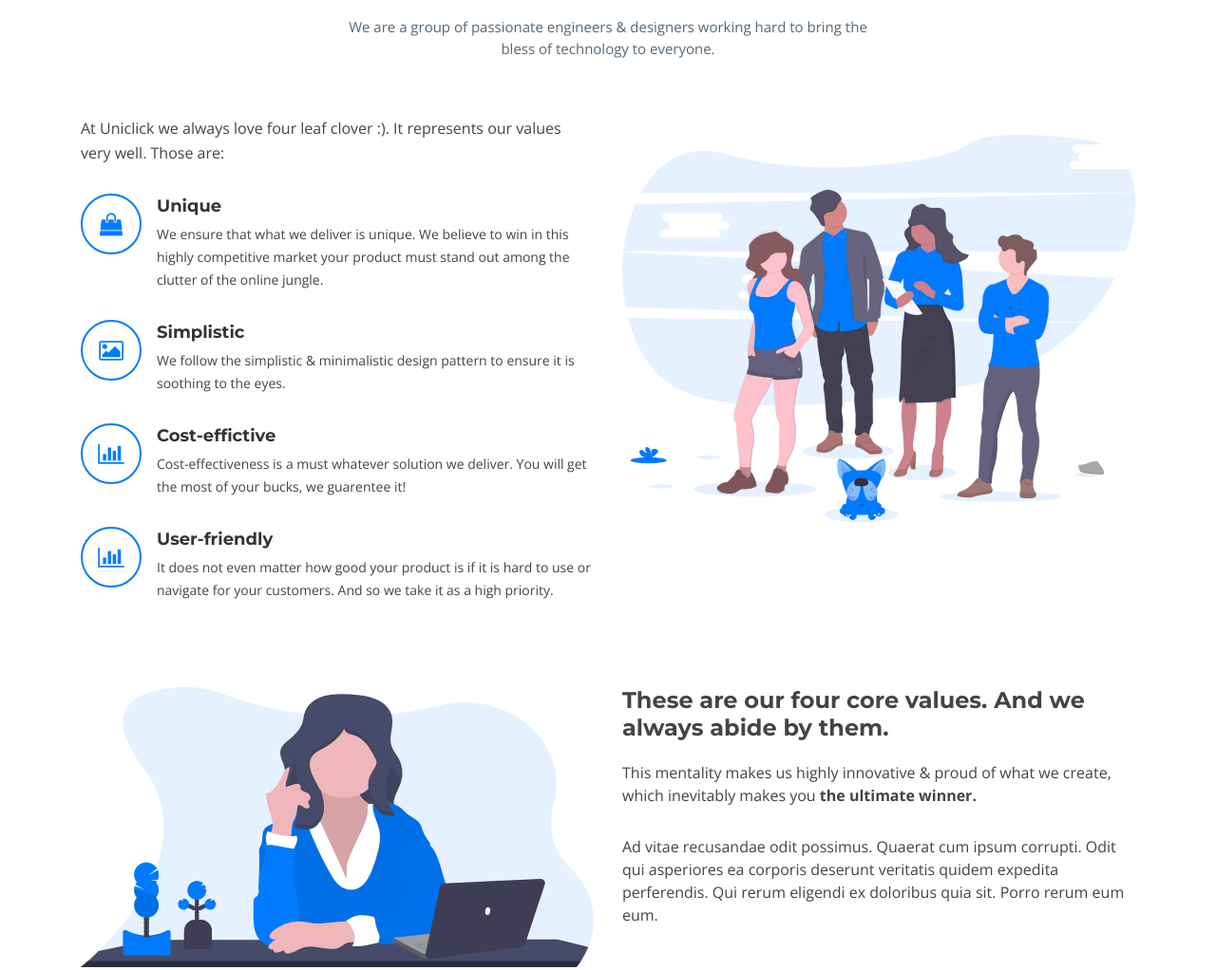
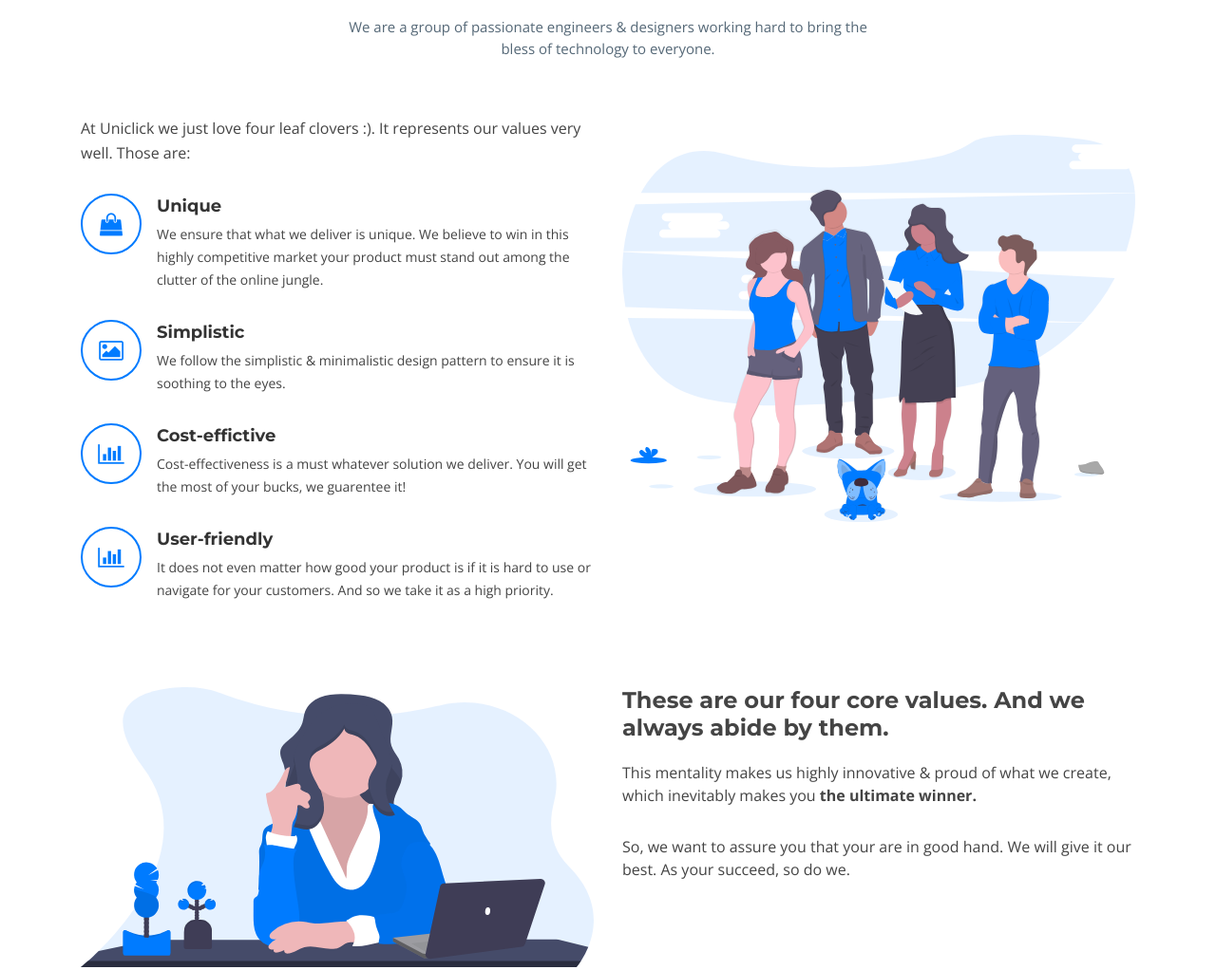
Before and after one commit to CreativeCoder9/Uniclick, a plain HTML site: page index.html in a window 1280 px wide. Shown: the part 796-1818 px from the top of the page at 95% size. Drawn offline with nearby package versions, Linux system fonts and the light colour scheme; files whose address does not match are found by name.

Commit message:
Adding text

```diff
--- a/index.html
+++ b/index.html
@@ -117,7 +117,7 @@
           <div class="col-lg-6 content order-lg-1 order-2">
             <p>
               <!-- At Uniclick, we always aim for unique, simplistic, cost-effictive & user-friendly approach to solve a problem.   -->
-              At Uniclick we always love four leaf clover :). It represents our values very well. Those are:
+              At Uniclick we just love four leaf clovers :). It represents our values very well. Those are:
             </p>
 
             <div class="icon-box wow fadeInUp">
@@ -161,7 +161,7 @@
               This mentality makes us highly innovative & proud of what we create, which inevitably makes you <strong>the ultimate winner.</strong>
             </p>
             <p>
-              Ad vitae recusandae odit possimus. Quaerat cum ipsum corrupti. Odit qui asperiores ea corporis deserunt veritatis quidem expedita perferendis. Qui rerum eligendi ex doloribus quia sit. Porro rerum eum eum.
+              So, we want to assure you that your are in good hand. We will give it our best. As your succeed, so do we.
             </p>
           </div>
         </div>
```
